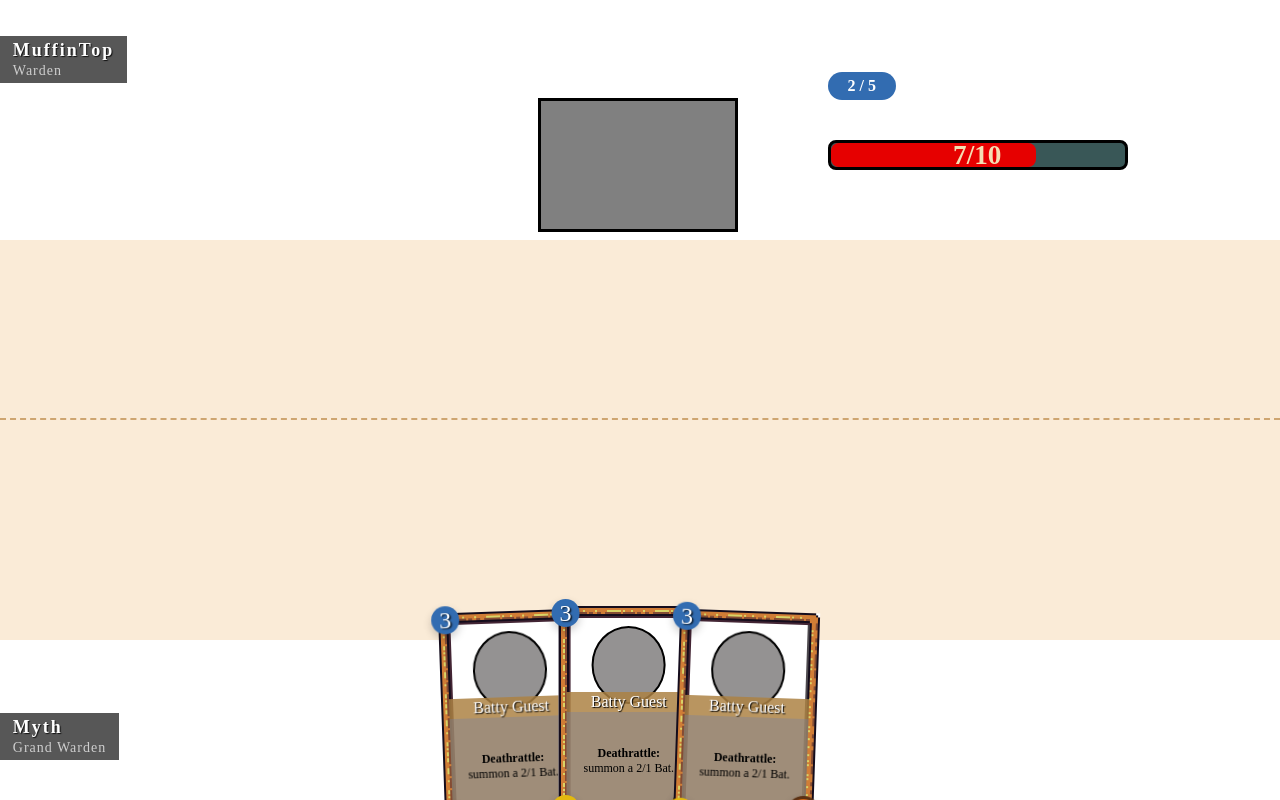
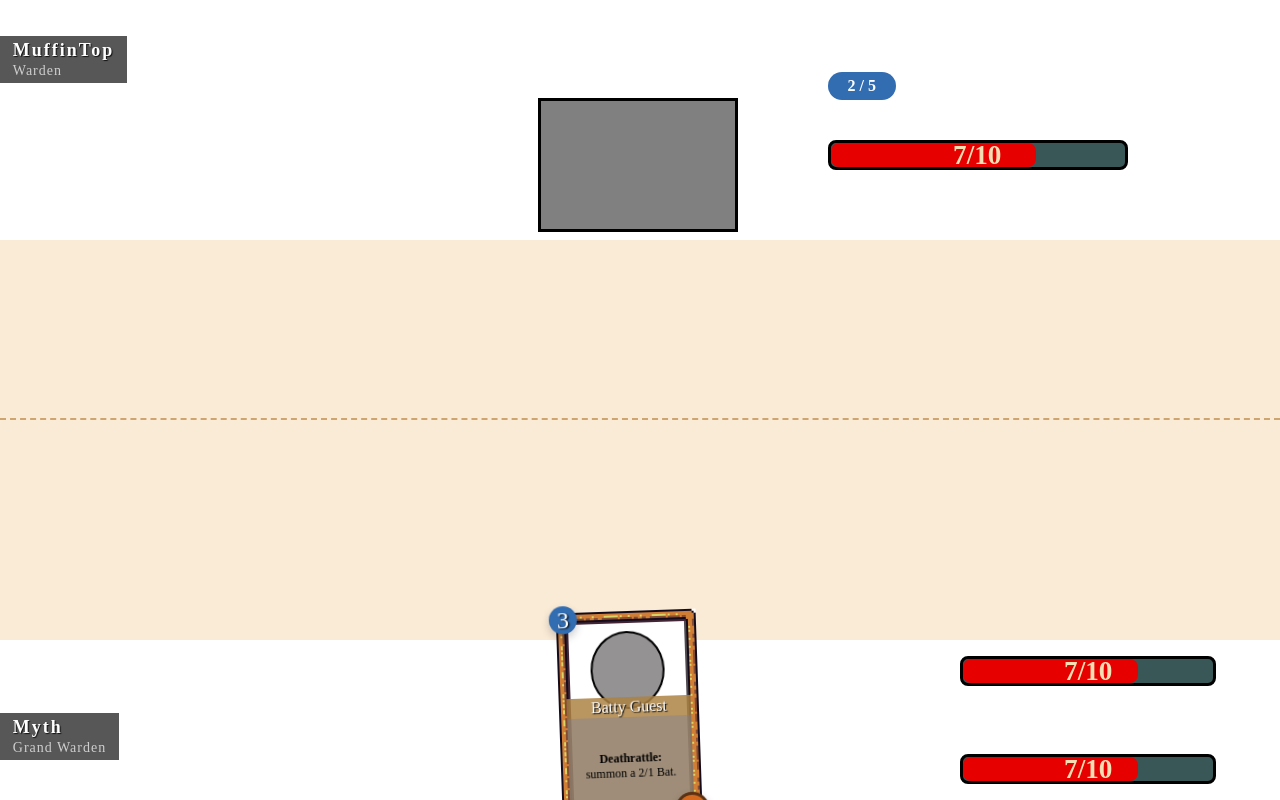
Before and after one commit to deepaksing/Pclash, a Next.js app in the folder web/: page /game in a window 1280 px wide. Built offline with nearby package versions, Linux system fonts and the light colour scheme.

Commit message:
created basic styling for all componenets

```diff
--- a/web/app/game/page.jsx
+++ b/web/app/game/page.jsx
@@ -70,57 +70,15 @@ const Game = () => {
                 <div className="card_health_text">4</div>
               </div>
             </div>
+          </div>
+        </div>
 
-            <div className="card card2">
-              <div className="card_inside">
-                <div className="card_inside_charachter"></div>
-                <div className="card_inside_charname">Batty Guest</div>
-                <div className="card_inside_description">
-                  <span className="card_inside_description_title">
-                    Deathrattle:
-                  </span>
-                  summon a 2/1 Bat.
-                </div>
-              </div>
+        <div className="player_healthbar">
+          <Healthbar />
+        </div>
 
-              <div className="card_mana_required">
-                <div className="card_mana__req_text">3</div>
-              </div>
-
-              <div className="card_attack_power">
-                <div className="attack_power_text">2</div>
-              </div>
-
-              <div className="card_health_power">
-                <div className="card_health_text">4</div>
-              </div>
-            </div>
-
-            <div className="card card3">
-              <div className="card_inside">
-                <div className="card_inside_charachter"></div>
-                <div className="card_inside_charname">Batty Guest</div>
-                <div className="card_inside_description">
-                  <span className="card_inside_description_title">
-                    Deathrattle:
-                  </span>
-                  summon a 2/1 Bat.
-                </div>
-              </div>
-
-              <div className="card_mana_required">
-                <div className="card_mana__req_text">3</div>
-              </div>
-
-              <div className="card_attack_power">
-                <div className="attack_power_text">2</div>
-              </div>
-
-              <div className="card_health_power">
-                <div className="card_health_text">4</div>
-              </div>
-            </div>
-          </div>
+        <div className="player_mana_info">
+          <Healthbar />
         </div>
       </div>
     </div>
--- a/web/styles/game.css
+++ b/web/styles/game.css
@@ -282,3 +282,17 @@ body,* {
 .card_inside_description_title {
     font-weight: 700;
 }
+.player_healthbar {
+    position: absolute;
+    right: 5%;
+    top: 10%;
+    width: 20%;
+}
+
+
+.player_mana_info {
+    position: absolute;
+    bottom: 10%;
+    right: 5%;
+    width: 20%;
+}
```
